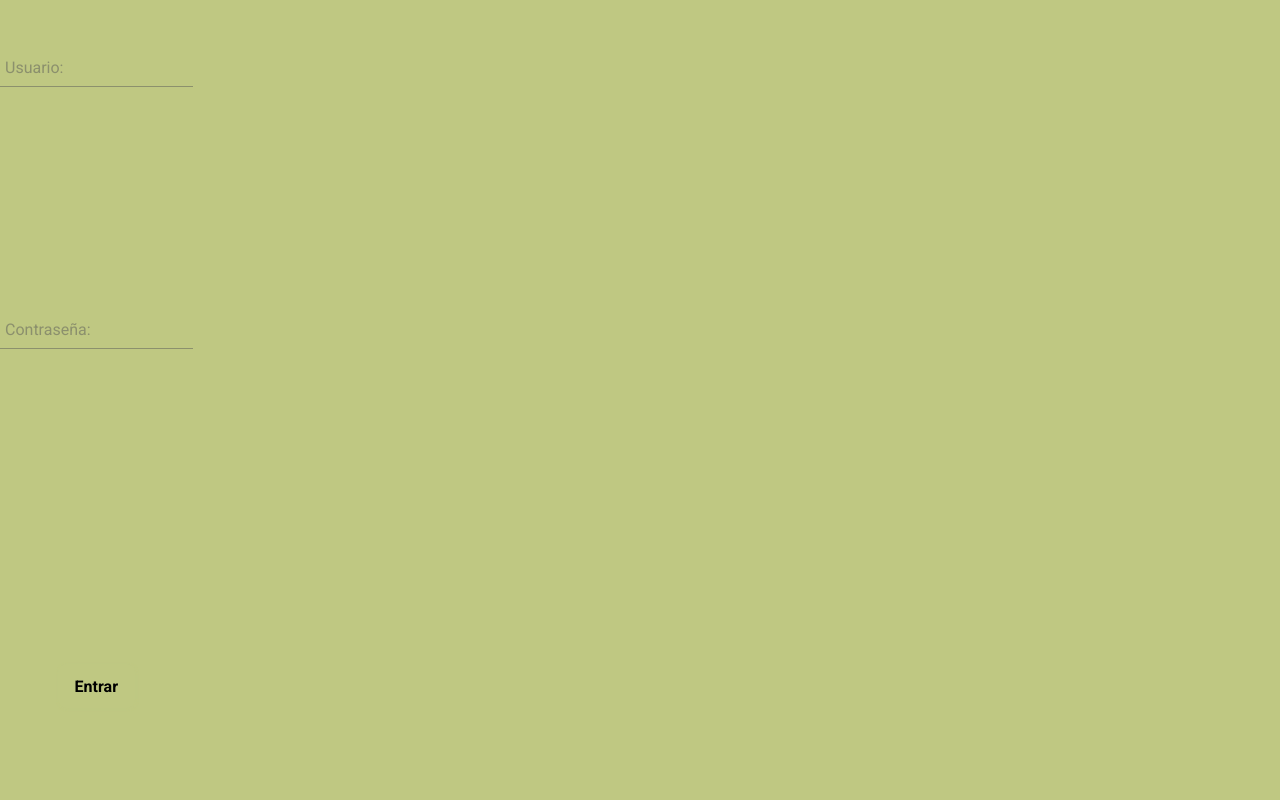
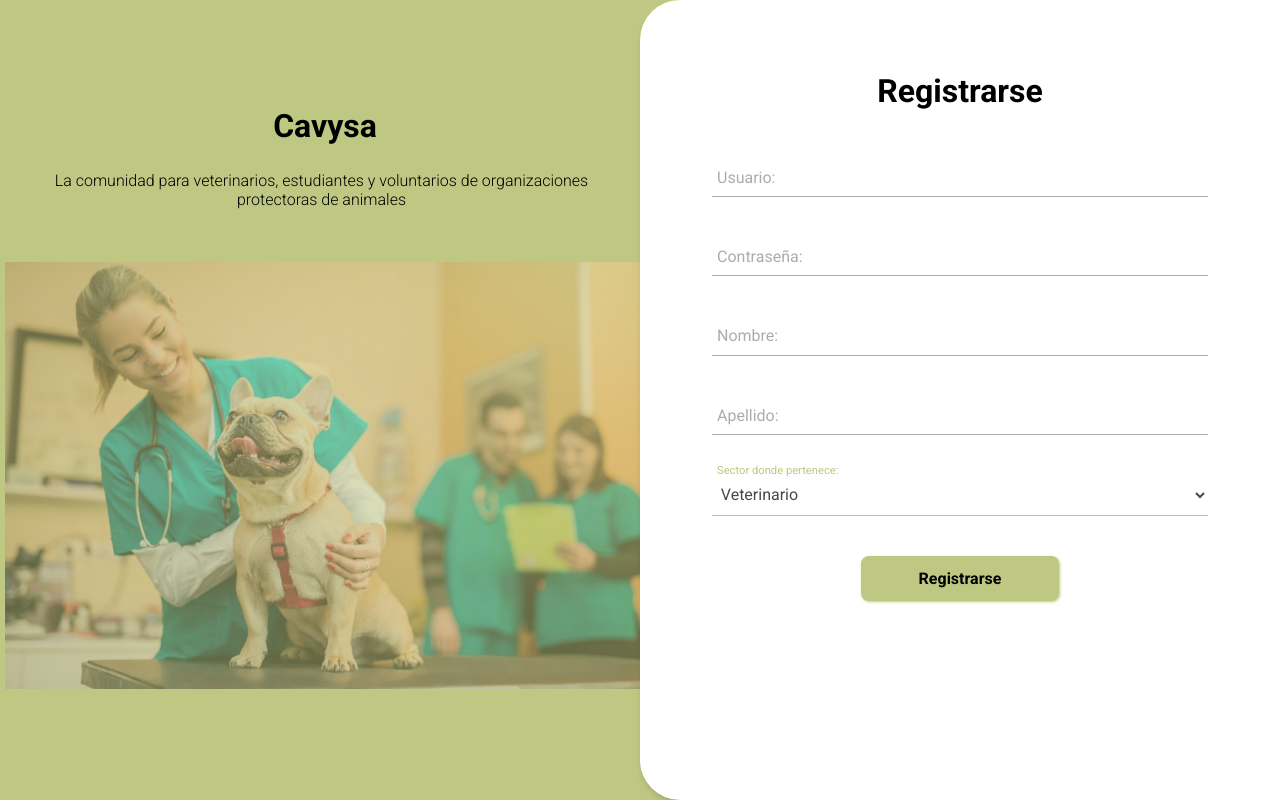
Before and after one commit to HectorLiceaga/Interfaces, a plain HTML site: page TP5/EntregaFinal/register.html in a window 1280 px wide. Drawn offline with Linux system fonts and the light colour scheme.

Commit message:
register page started

```diff
--- a/TP5/EntregaFinal/register.html
+++ b/TP5/EntregaFinal/register.html
@@ -4,10 +4,21 @@
     <meta charset="UTF-8">
     <meta http-equiv="X-UA-Compatible" content="IE=edge">
     <meta name="viewport" content="width=device-width, initial-scale=1.0">
-    <link rel="stylesheet" href="css/style.css">
+    <link rel="stylesheet" href="css/index.css">
     <title>Document</title>
 </head>
 <body>
+    <div class="index">
+        <h1 class="logo">Cavysa</h1>
+        <p>La comunidad para veterinarios, estudiantes y voluntarios de organizaciones protectoras de animales</p>
+
+        <div class="image">
+            <img src="assets/images/vet.jpg" alt="Vets whit smaile dog">
+        </div>
+    </div>
+    <div class="form">
+        <h2 class="title">Registrarse</h2>
+
         <form class="form_container">
             <div class="input_group">
                 <input type="text" id="user" class="input" placeholder=" ">
@@ -19,8 +30,29 @@
                 <label for="pass" class="label">Contraseña:</label>
                 <span class="line"></span>
             </div>
-        <input type="submit" class="btn" value="Entrar">
+            <div class="input_group">
+                <input type="text" id="name" class="input" placeholder=" ">
+                <label for="name" class="label">Nombre:</label>
+                <span class="line"></span>
+            </div>
+            <div class="input_group">
+                <input type="text" id="surname" class="input" placeholder=" ">
+                <label for="surname" class="label">Apellido:</label>
+                <span class="line"></span>
+            </div>
+            <div class="input_group">
+                <select id="section" class="input" placeholder=" ">
+                    <option value="vet">Veterinario</option>
+                    <option value="student">Estudiante</option>
+                    <option value="volunteer">Voluntarios en asociaciones o similar</option>
+                    <option value="other">Otros</option>
+                </select>
+                <label for="section" class="label">Sector donde pertenece:</label>
+                <span class="line"></span>
+            </div>
+            <a href="wall.html"><input type="button" class="btn" value="Registrarse"></a>
         </form>
+    </div>
 
 </body>
 </html>
```
Also changed, not shown: TP5/EntregaFinal/index.html (+3 -3 lines), TP5/EntregaFinal/css/index.css (renamed from TP5/EntregaFinal/css/style.css). Lines whose indentation alone changed are shown as unchanged.
